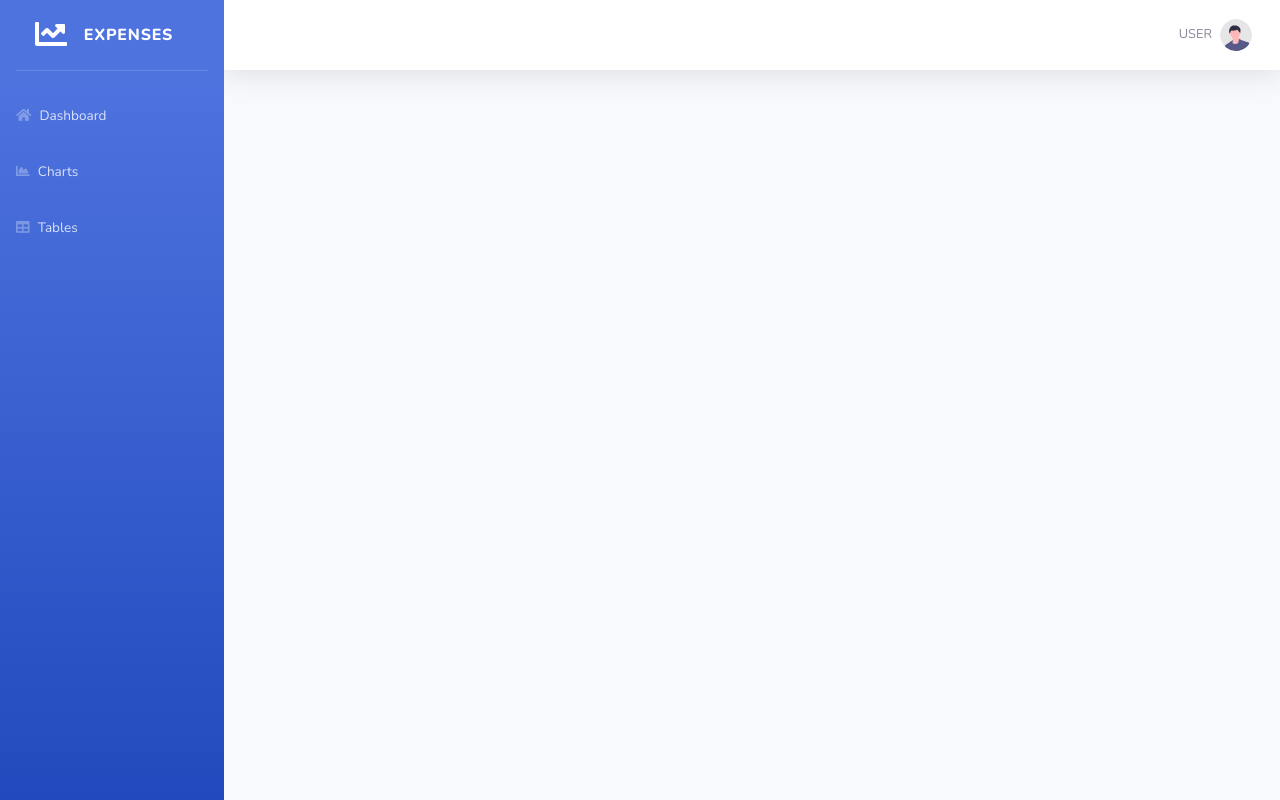
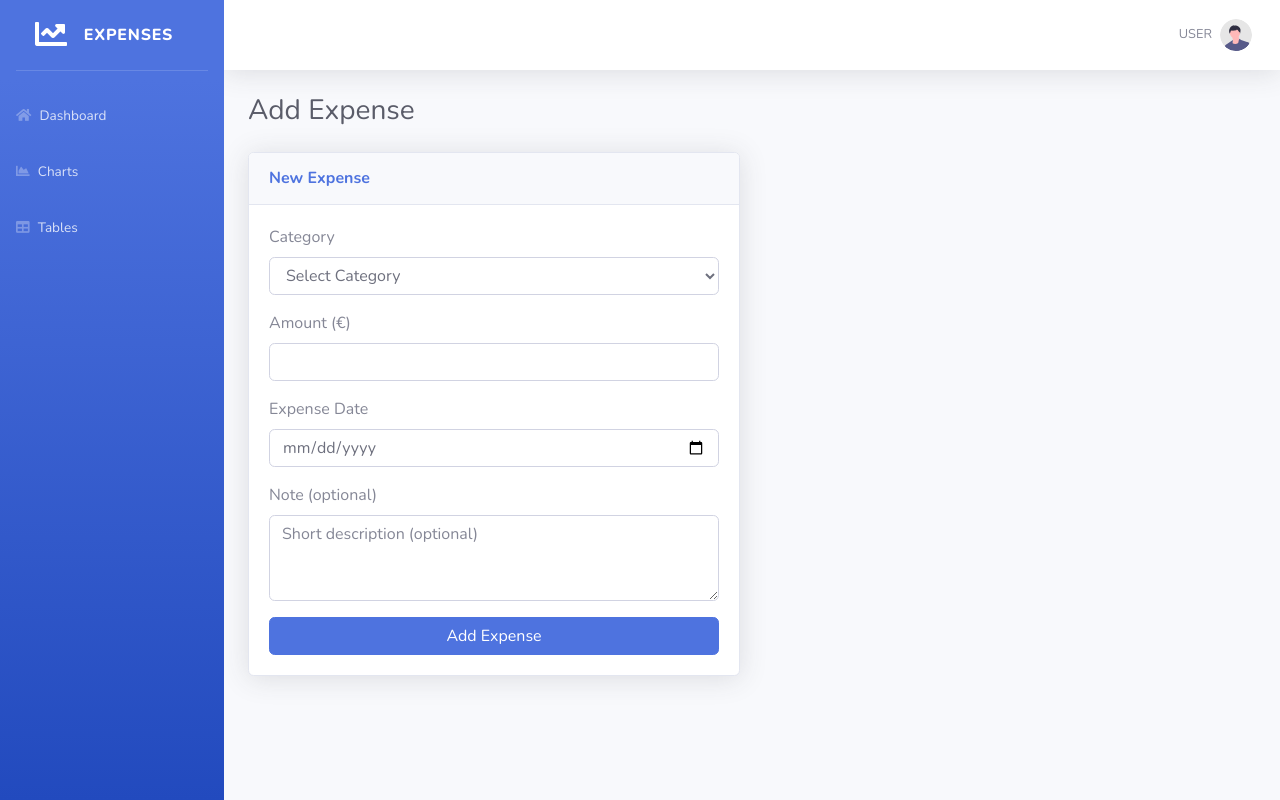
Before and after one commit to BrajanGjorga/ExpenseTrackerApi, a Flask app: page /add_expense in a window 1280 px wide. Run offline with Flask 3, Linux system fonts and the light colour scheme; a user stored in the database is signed in; some libraries are stand-ins or nearby versions.

Commit message:
Added the add_expense.html and created the workflow required

```diff
--- a/server.py
+++ b/server.py
@@ -1,11 +1,11 @@
 from functools import wraps
 from os import abort
-
+from datetime import datetime
 from flask import Flask, render_template, request,redirect,flash,url_for
 from flask_login import UserMixin, login_user, LoginManager, current_user, logout_user
 from flask_sqlalchemy import SQLAlchemy
 from sqlalchemy.orm import relationship, DeclarativeBase, Mapped, mapped_column
-from sqlalchemy import Integer, String, Text, ForeignKey
+from sqlalchemy import Integer, String, Text, ForeignKey, func
 import os
 
 from werkzeug.security import generate_password_hash, check_password_hash
@@ -109,11 +109,30 @@ def register():
 @app.route("/home")
 @login_required_custom
 def index():
-    return render_template("index.html")
+    total_expenses = db.session.query(func.sum(Expense.amount)).filter(Expense.user_id == current_user.id).scalar()
+    return render_template("index.html",total_expenses=total_expenses)
 
-@app.route("/add_expense")
+@app.route("/add_expense",methods=["POST","GET"])
 @login_required_custom
 def add_expense():
+    if request.method=="POST":
+        category=request.form.get("category")
+        date=request.form.get("date")
+        amount=request.form.get("amount")
+        description=request.form.get("note")
+        user_id=current_user.id
+        date_obj = datetime.strptime(date, "%Y-%m-%d").date()
+        new_expense = Expense(
+            user_id=user_id,
+            category=category,
+            amount=float(amount),
+            date=date_obj,
+            description=description
+        )
+        db.session.add(new_expense)
+        db.session.commit()
+
+        return redirect(url_for("index"))
     return render_template("add_expense.html")
 
 @app.route("/logout")
--- a/templates/add_expense.html
+++ b/templates/add_expense.html
@@ -1,12 +1,68 @@
 {% extends "layout.html" %}
 
-<html lang="en">
-<head>
-    <meta charset="UTF-8">
-    <title>Title</title>
-</head>
-<body>
+{% block title %}Add Expense{% endblock %}
 
+{% block content %}
+<div class="d-sm-flex align-items-center justify-content-between mb-4">
+    <h1 class="h3 mb-0 text-gray-800">Add Expense</h1>
+</div>
 
-</body>
-</html>
+<div class="row">
+    <div class="col-lg-6">
+
+        <div class="card shadow mb-4">
+            <div class="card-header py-3">
+                <h6 class="m-0 font-weight-bold text-primary">New Expense</h6>
+            </div>
+
+            <div class="card-body">
+
+                <form action="{{ url_for('add_expense') }}" method="POST">
+
+                    <!-- Category -->
+                    <div class="form-group">
+                        <label for="category">Category</label>
+                        <select class="form-control" id="category" name="category" required>
+                            <option value="" disabled selected>Select Category</option>
+                            <option value="Food">Food</option>
+                            <option value="Transport">Transport</option>
+                            <option value="Entertainment">Entertainment</option>
+                            <option value="Shopping">Shopping</option>
+                            <option value="Rent">Rent</option>
+                            <option value="Bills">Bills</option>
+                            <option value="Health">Health</option>
+                            <option value="Other">Other</option>
+                        </select>
+                    </div>
+
+                    <!-- Amount -->
+                    <div class="form-group">
+                        <label for="amount">Amount (€)</label>
+                        <input type="number" step="0.01" class="form-control" name="amount" id="amount" required>
+                    </div>
+
+                    <!-- Date -->
+                    <div class="form-group">
+                        <label for="date">Expense Date</label>
+                        <input type="date" class="form-control" id="date" name="date" required>
+                    </div>
+
+                    <!-- Note -->
+                    <div class="form-group">
+                        <label for="note">Note (optional)</label>
+                        <textarea class="form-control" id="note" name="note" rows="3"
+                                  placeholder="Short description (optional)"></textarea>
+                    </div>
+
+                    <button type="submit" class="btn btn-primary btn-block">
+                        Add Expense
+                    </button>
+
+                </form>
+
+            </div>
+        </div>
+
+    </div>
+</div>
+{% endblock %}
--- a/templates/index.html
+++ b/templates/index.html
@@ -115,7 +115,7 @@
                                         Total Expenses
                                     </div>
                                     <div class="h5 mb-0 font-weight-bold text-gray-800">
-                                        $0.00
+                                        ${{total_expenses}}
                                     </div>
                                 </div>
                             </div>
```
Also changed, not shown: instance/expenses.db.
